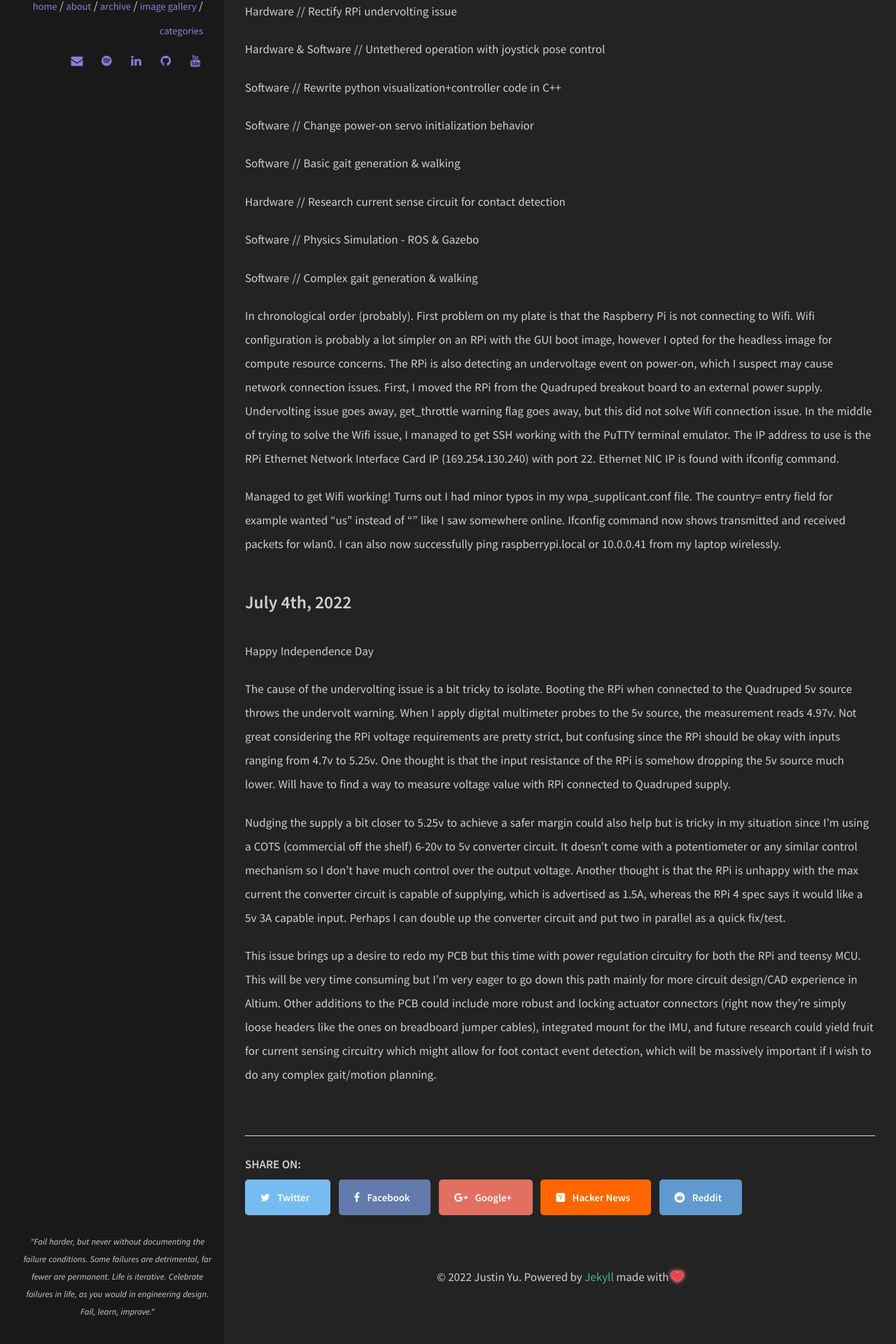
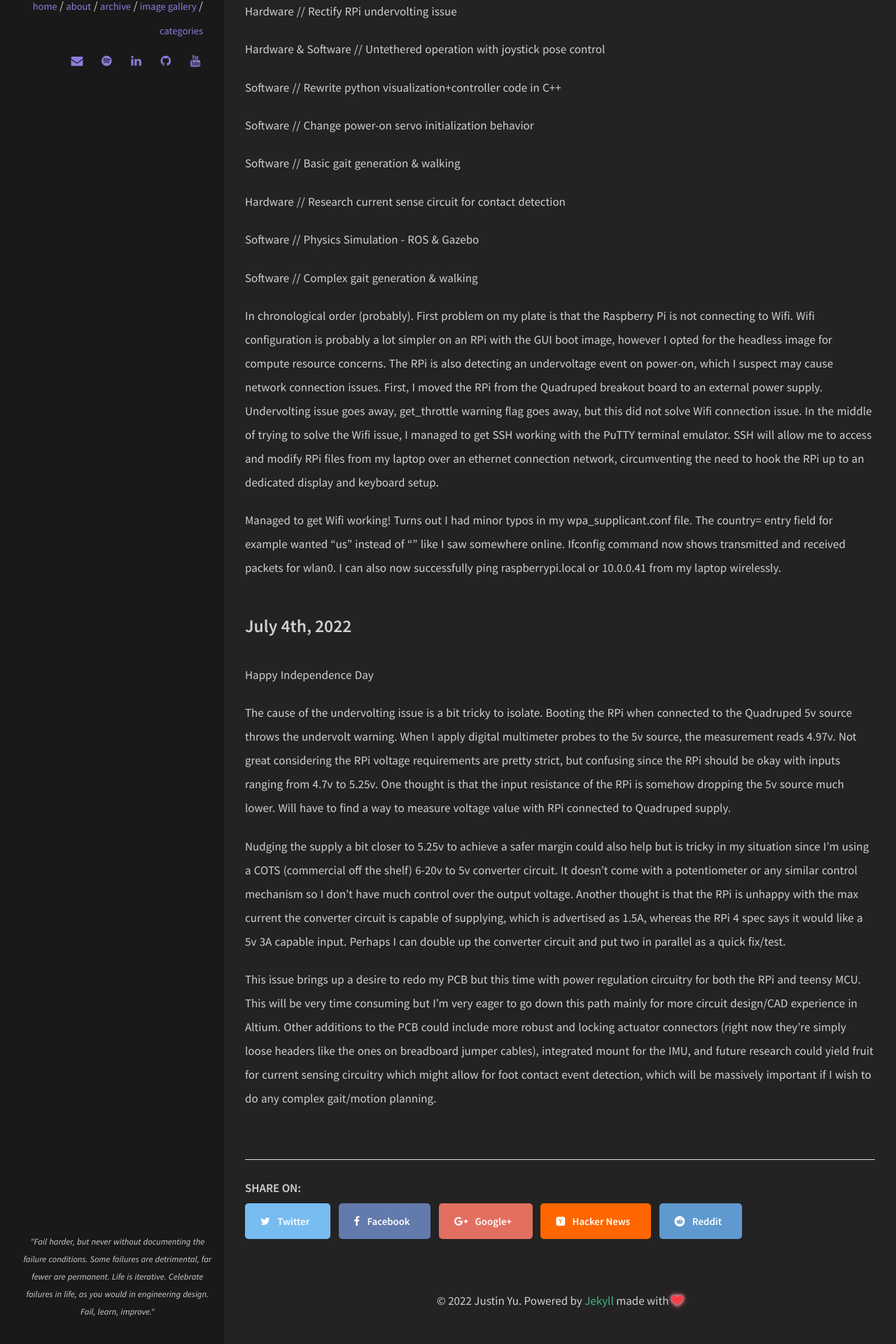
Before and after one commit to uynitsuj/uynitsuj.github.io, a Jekyll site: the page built from _posts/2022-07-03-quadruped-documentation.md, in a window 1280 px wide. Shown: the part 826-2746 px from the top of the page at 70% size. Built offline with Jekyll 4.4.1, drawn with Linux system fonts in a browser that asks for light colours.

Commit message:
Update 2022-07-03-quadruped-documentation.md

```diff
--- a/_posts/2022-07-03-quadruped-documentation.md
+++ b/_posts/2022-07-03-quadruped-documentation.md
@@ -32,7 +32,7 @@ Software // Complex gait generation & walking
 
 In chronological order (probably). First problem on my plate is that the Raspberry Pi is not connecting to Wifi. Wifi configuration is probably a lot simpler on an RPi with the GUI boot image, however I opted for the headless image for compute resource concerns. The RPi is also detecting an undervoltage event on power-on, which I suspect may cause network connection issues.
 First, I moved the RPi from the Quadruped breakout board to an external power supply. Undervolting issue goes away, get_throttle warning flag goes away, but this did not solve Wifi connection issue.
-In the middle of trying to solve the Wifi issue, I managed to get SSH working with the PuTTY terminal emulator. The IP address to use is the RPi Ethernet Network Interface Card IP (169.254.130.240) with port 22. Ethernet NIC IP is found with ifconfig command.
+In the middle of trying to solve the Wifi issue, I managed to get SSH working with the PuTTY terminal emulator. SSH will allow me to access and modify RPi files from my laptop over an ethernet connection network, circumventing the need to hook the RPi up to an dedicated display and keyboard setup.
 
 Managed to get Wifi working! Turns out I had minor typos in my wpa_supplicant.conf file. The country= entry field for example wanted “us” instead of “<US>” like I saw somewhere online. Ifconfig command now shows transmitted and received packets for wlan0. I can also now successfully ping raspberrypi.local or 10.0.0.41 from my laptop wirelessly.
 
```
